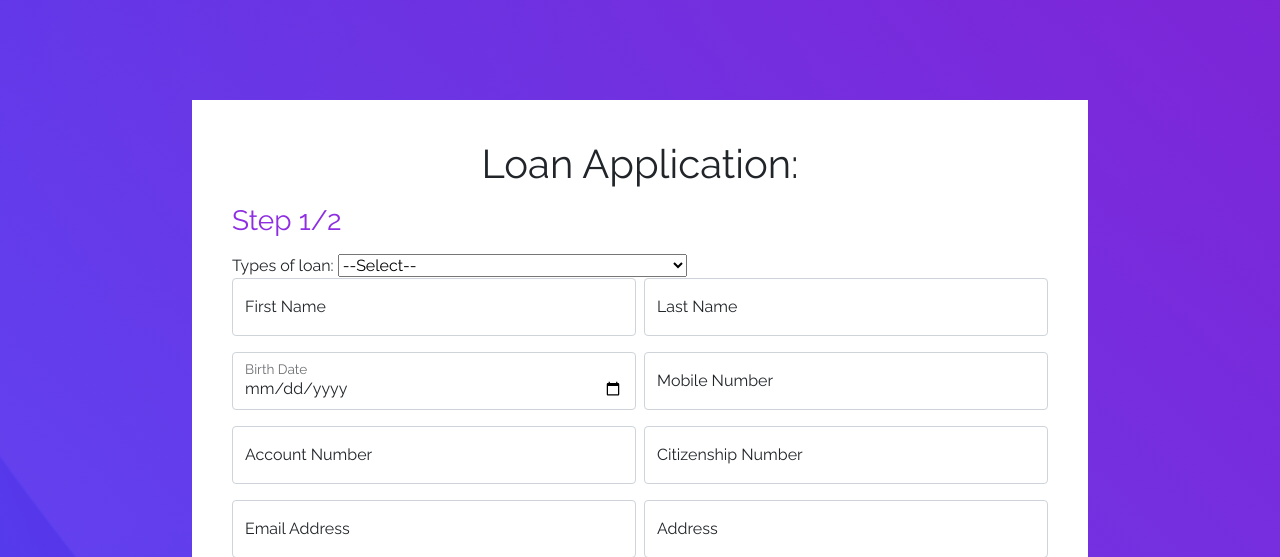
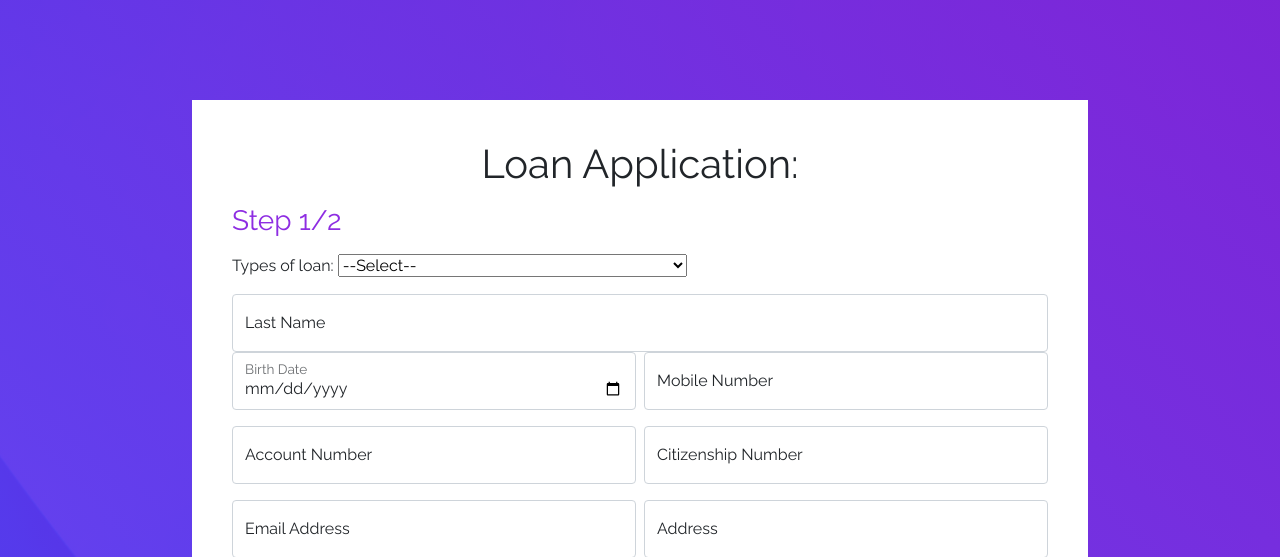
Before and after one commit to Supriya08-arch/Final-Online-Banking-Management-System, a PHP site: page /skybank/user/loan.php in a window 1280 px wide. Shown: the top 557 px of the page. Run offline with PHP 8.4, Linux system fonts and the light colour scheme; some libraries are stand-ins or nearby versions.

Commit message:
Loan.php

```diff
--- a/NetBanking-System-in-PHP-master/user/loan.php
+++ b/NetBanking-System-in-PHP-master/user/loan.php
@@ -109,14 +109,14 @@ if (isset($_POST['submit'])) {
 </select>
 
 
-            <div class="row g-2 mb-3">
+            <!-- <div class="row g-2 mb-3">
                 <div class="col-md">
                     <div class="form-floating">
                         <input type="text" name="FirstName" class="form-control" id="FirstName" placeholder="First Name">
                         <label for="floatingInputGrid">First Name</label>
 
 
-                    </div>
+                    </div> -->
                 </div>
                 <div class="col-md">
                     <div class="col-md">
```
